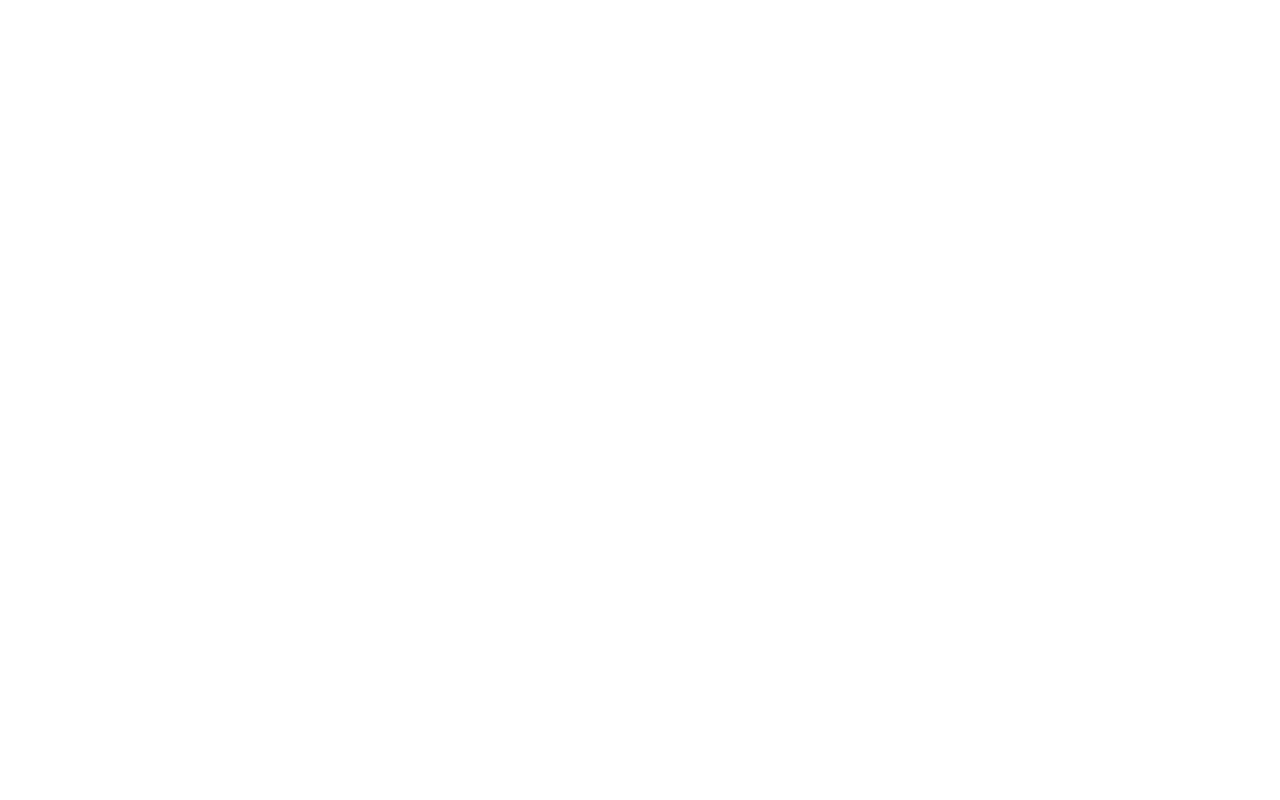
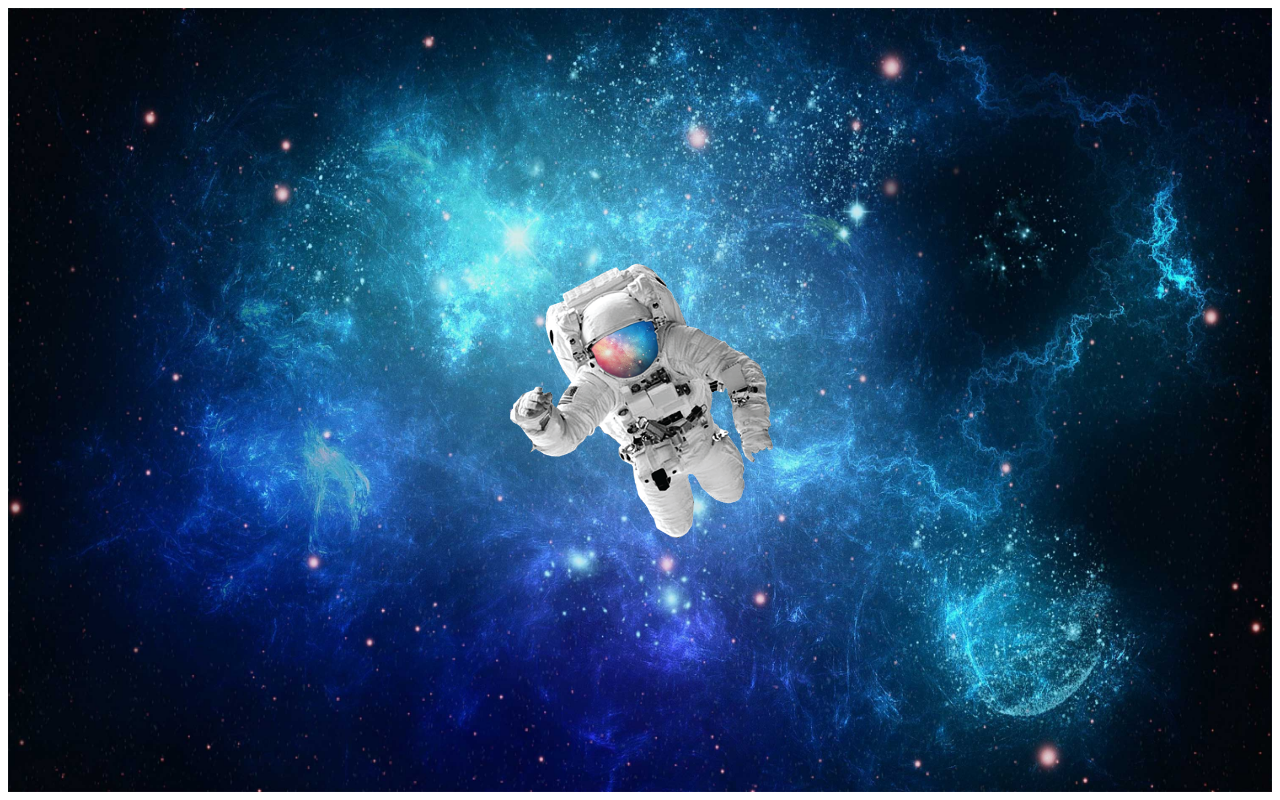
Before and after one commit to FernandesCostaDev/HTML-CSS, a plain HTML site: page Desafios/10_desafio/index.html in a window 1280 px wide. Drawn offline with Linux system fonts and the light colour scheme.

Commit message:
construção do desafio 10

```diff
--- a/Desafios/10_desafio/index.html
+++ b/Desafios/10_desafio/index.html
@@ -6,13 +6,36 @@
     <meta http-equiv="X-UA-Compatible" content="IE=edge">
     <meta name="viewport" content="width=device-width, initial-scale=1.0">
     <link rel="shortcut icon" href="favicon/favicon_html.ico" type="image/x-icon">
-    <link rel="stylesheet" href="meuEstilo.css">
 
-    <title>Desafio </title>
+    <Style>
+        #container{
+            background-image: url(midias/imagem/espaco.jpg);
+            background-size: 100% 100%;
+            position: relative;
+            height: 98vh;
+        }
+
+        #conteudo{
+            background-image: url(midias/imagem/astronauta.png);
+            position: absolute;
+            background-size: 100% 100%;
+            height: 300px;
+            width: 300px;
+            left: 50%;
+            top: 50%;
+            transform: translate(-50%, -50%);
+        }
+    </Style>
+
+    <title>Desafio 10</title>
 
 </head>
 
-<body style="font-family: Arial, Helvetica, sans-serif;">
+<body">
+
+    <section id="container">
+        <article id="conteudo"></article>
+    </section>
 
 </body>
 
--- a/Desafios/10_desafio/meuEstilo.css
+++ b/Desafios/10_desafio/meuEstilo.css
@@ -1,3 +1,5 @@
+@charset "UTF-8";
+
 body{
     font-family: Arial, Helvetica, sans-serif;
     text-align: justify;
```
Also changed, not shown: Desafios/10_desafio/midias/imagem/espaco_editado.jpg (added).
